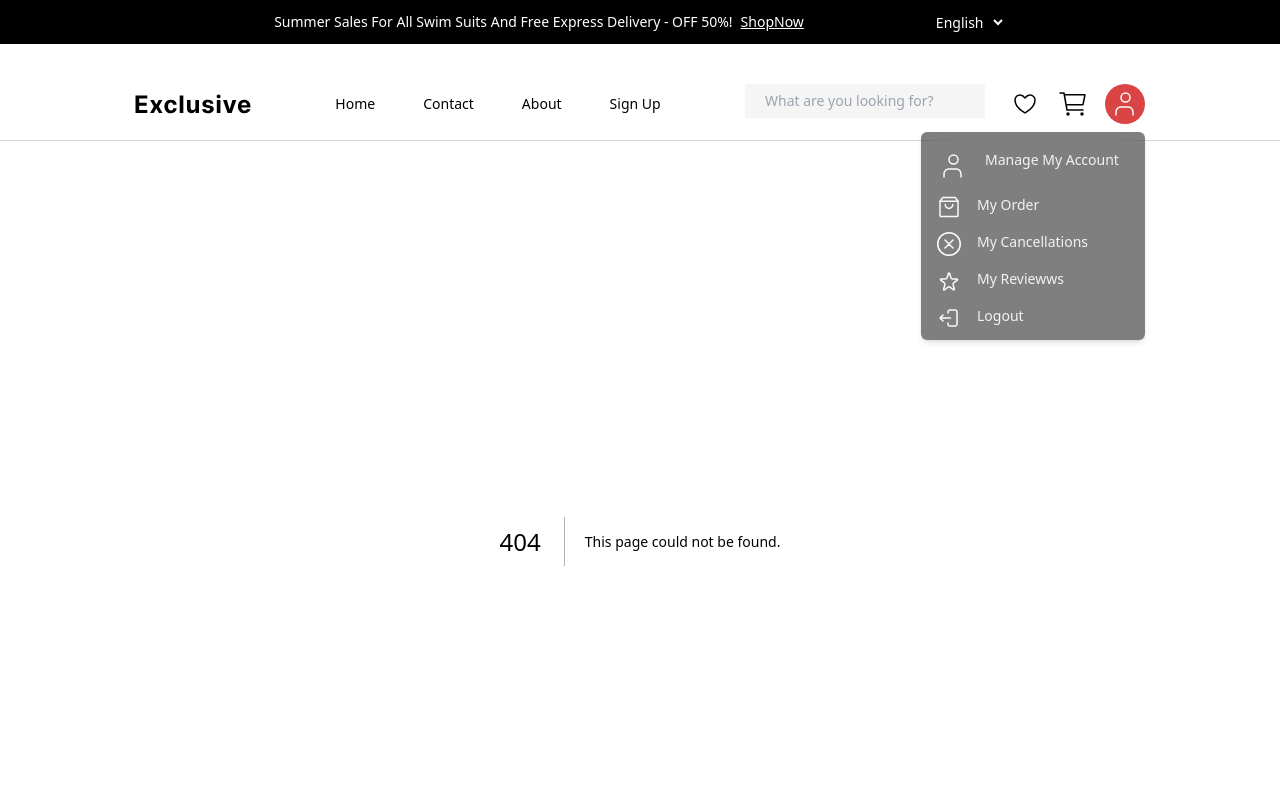
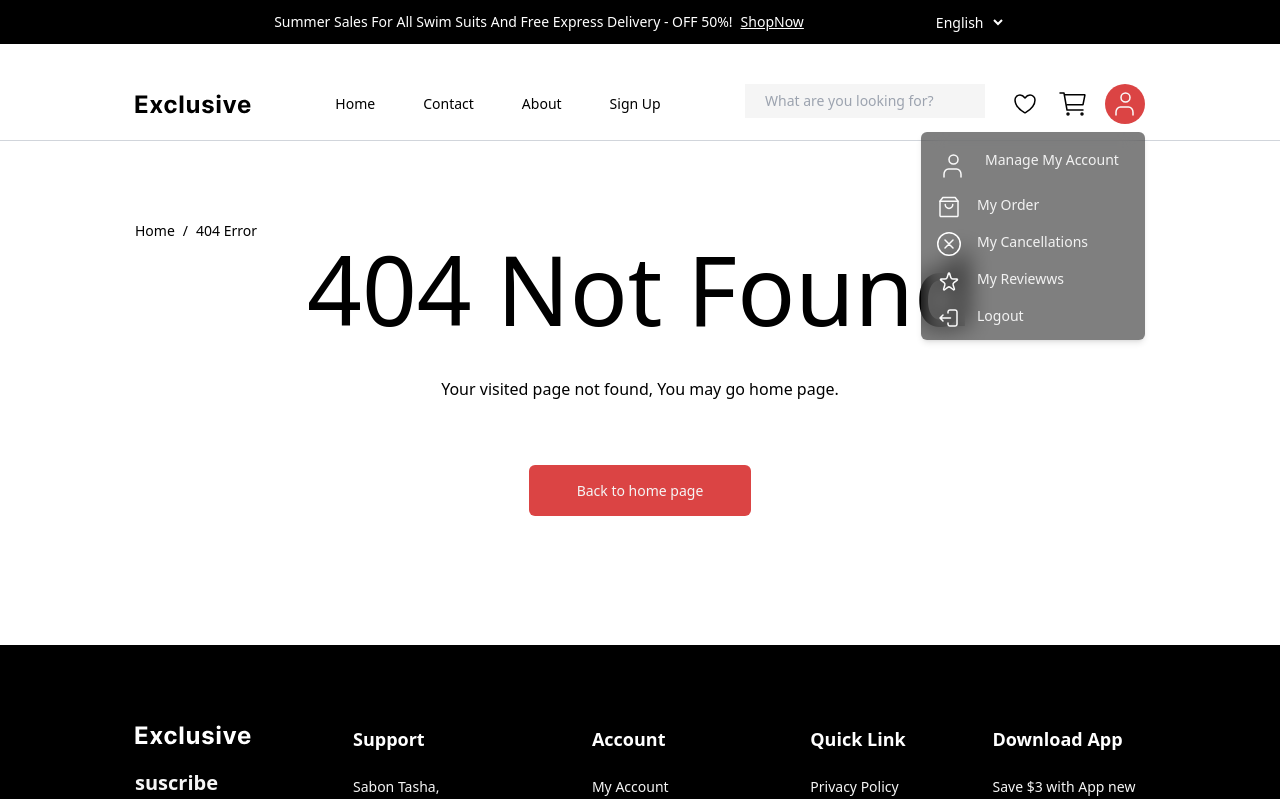
Before and after one commit to Awointa/e-commerce-store, a Next.js app: page /404 in a window 1280 px wide. Before the commit this address had no page. Shown: the top 799 px of the page. Built offline with nearby package versions, Linux system fonts and the light colour scheme; a web font is replaced by a local one.

Commit message:
create 404 errror page

```diff
--- /dev/null
+++ b/src/app/404/page.tsx
@@ -0,0 +1,27 @@
+import PrimaryLink from "../components/PrimaryLink";
+
+const page = () => {
+	return (
+		<div className="mt-20 mx-[135px] mb-36">
+			<ul className="flex gap-2">
+				<li>Home</li>
+				<li>/</li>
+				<li>404 Error</li>
+			</ul>
+
+			<div className="flex flex-col items-center">
+				<div className="flex flex-col items-center gap-10">
+					<h1 className="text-8xl">404 Not Found</h1>
+					<p className="text-base">
+						Your visited page not found, You may go home page.
+					</p>
+				</div>
+				<div className="mt-20">
+					<PrimaryLink text="Back to home page" />
+				</div>
+			</div>
+		</div>
+	);
+};
+
+export default page;
```
